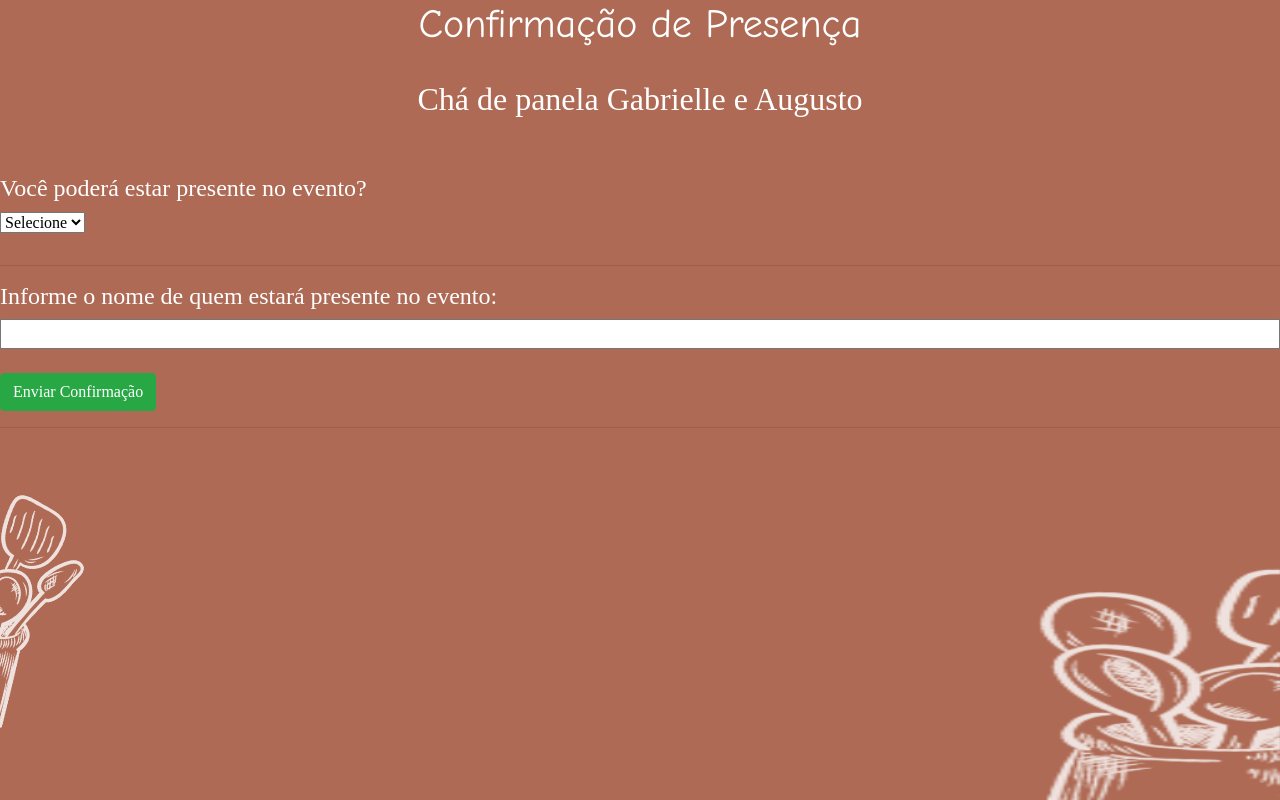
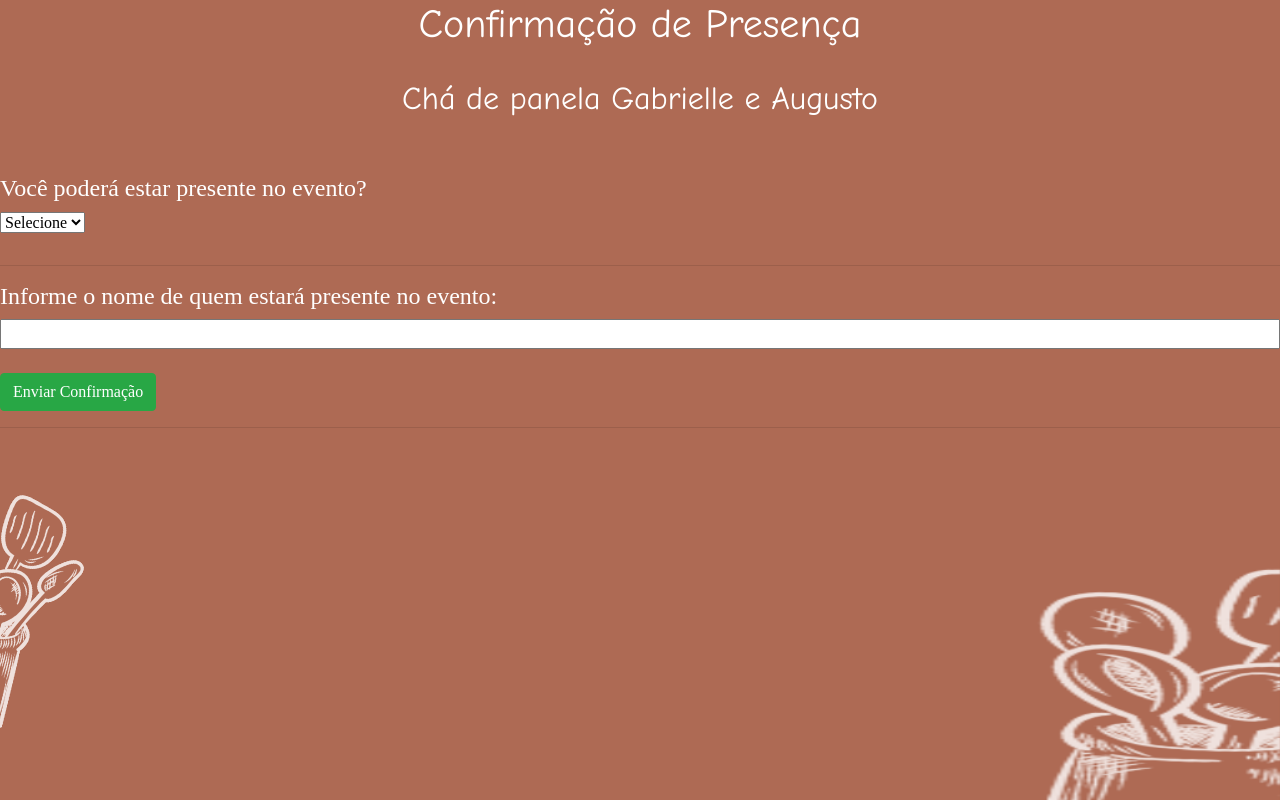
Before and after one commit to AugustoW12/ConfirmacaoPresenca, a plain HTML site: page index.html in a window 1280 px wide. Drawn offline with nearby package versions, Linux system fonts and the light colour scheme.

Commit message:
styles.css

```diff
--- a/styles.css
+++ b/styles.css
@@ -18,3 +18,7 @@ body{
 input{
     width: 100%;
 }
+
+h1, h2{
+    font-family: Comic Sans MS, Comic Sans, cursive;
+}
```
